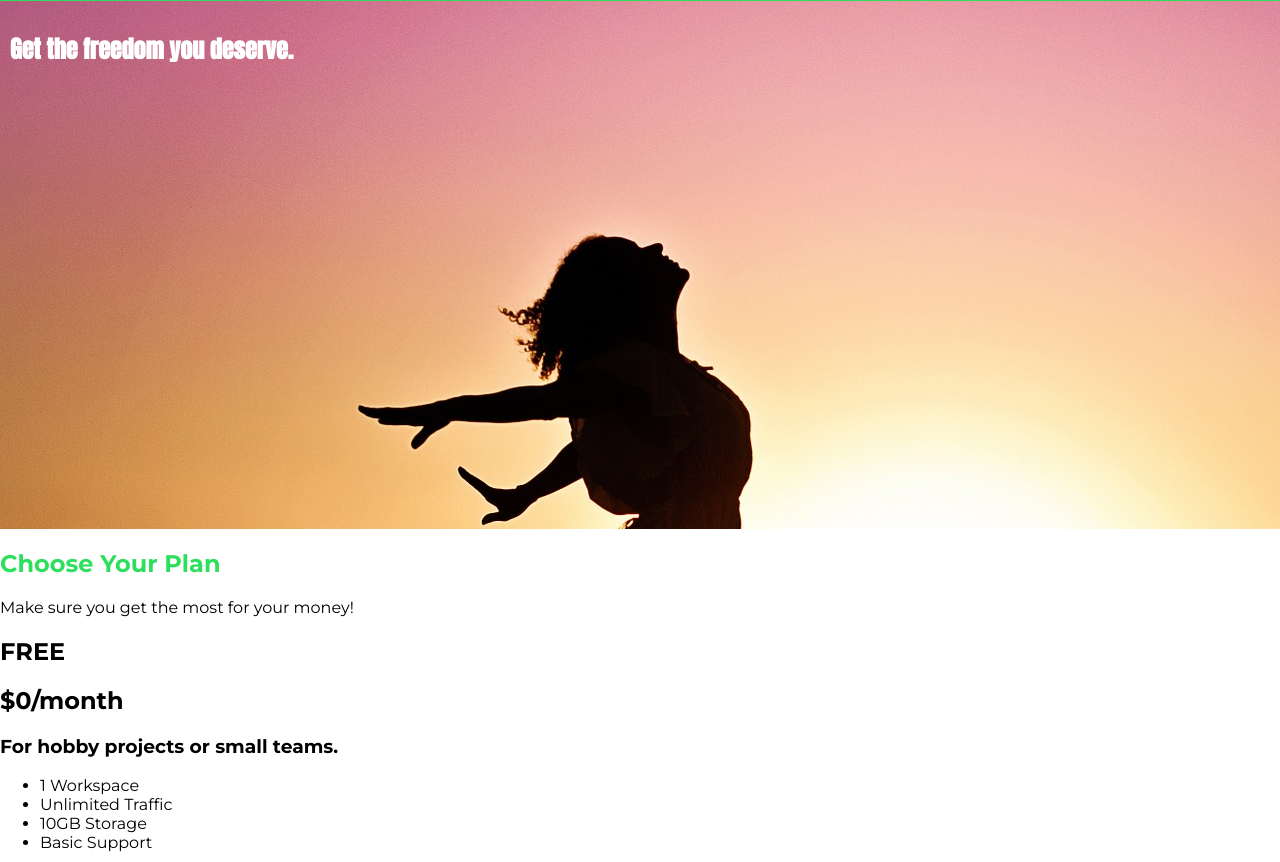
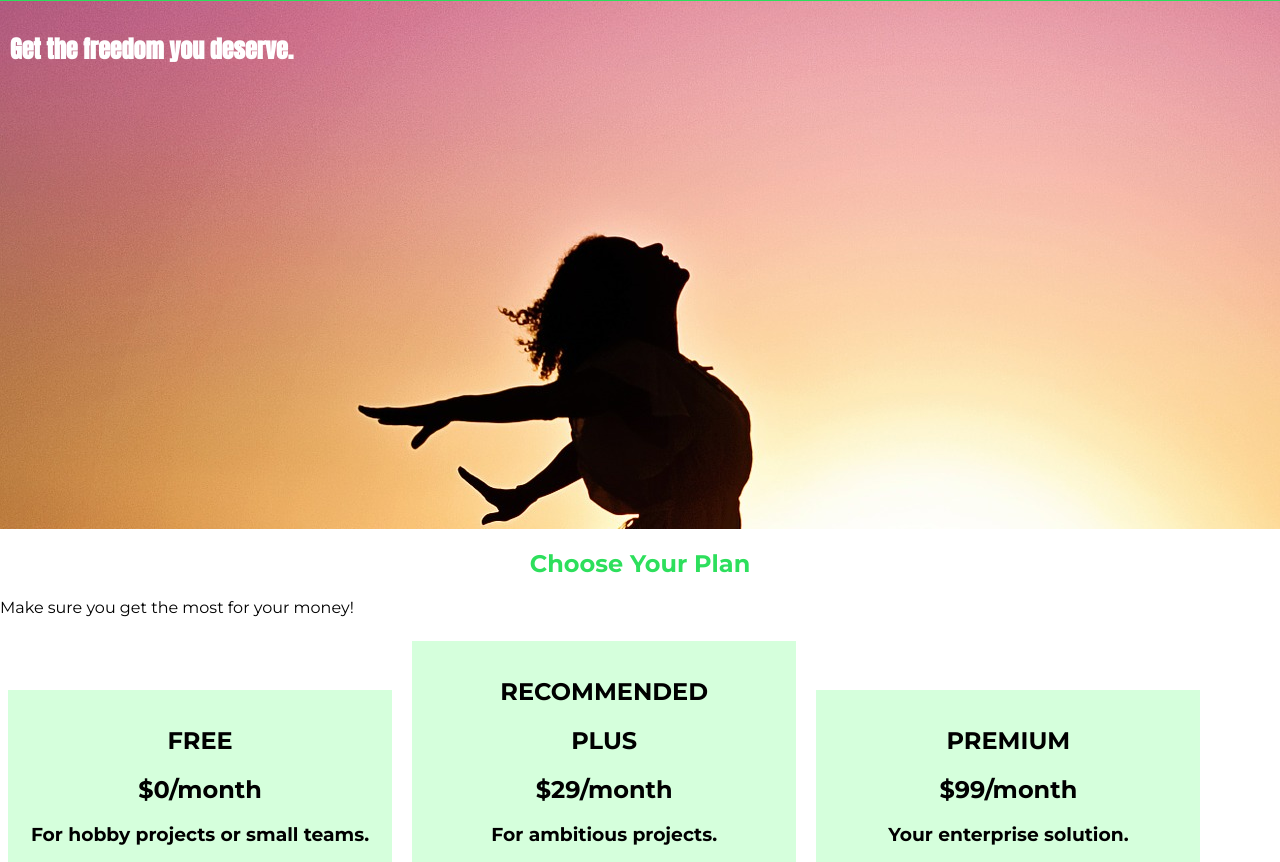
Before and after one commit to syoungee/css_workout, a plain HTML site: page index.html in a window 1280 px wide. Shown: the part 42-904 px from the top of the page. Drawn offline with Linux system fonts and the light colour scheme.

Commit message:
feature / each 3plans inline-block element

```diff
--- a/index.html
+++ b/index.html
@@ -39,7 +39,7 @@
         <p>Make sure you get the most for your money!</p>
       </section>
       <div>
-        <article>
+        <article class="plan">
           <h1>FREE</h1>
           <h2>$0/month</h2>
           <h3>For hobby projects or small teams.</h3>
@@ -53,7 +53,7 @@
             <button>CHOOSE PLAN</button>
           </div>
         </article>
-        <article>
+        <article class="plan">
           <h1>RECOMMENDED</h1>
           <h1>PLUS</h1>
           <h2>$29/month</h2>
@@ -68,7 +68,7 @@
             <button>CHOOSE PLAN</button>
           </div>
         </article>
-        <article>
+        <article class="plan">
           <h1>PREMIUM</h1>
           <h2>$99/month</h2>
           <h3>Your enterprise solution.</h3>
--- a/main.css
+++ b/main.css
@@ -16,6 +16,7 @@ body {
 
 .section-title {
     color: #2ddf5c;
+    text-align: center;
 }
 
 #product-overview h1 {
@@ -89,3 +90,12 @@ body {
     background: white;
     border: none;
 }
+
+.plan {
+    background: #d5ffdc;
+    text-align: center;
+    padding: 16px;
+    margin: 8px;
+    display: inline-block;
+    width: 30%;
+}
```
